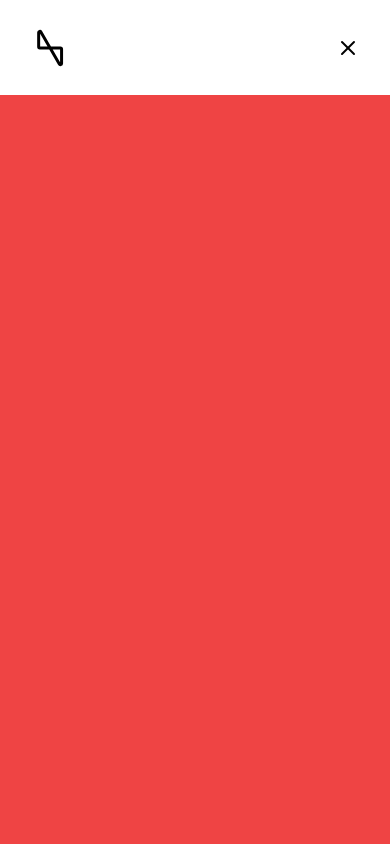
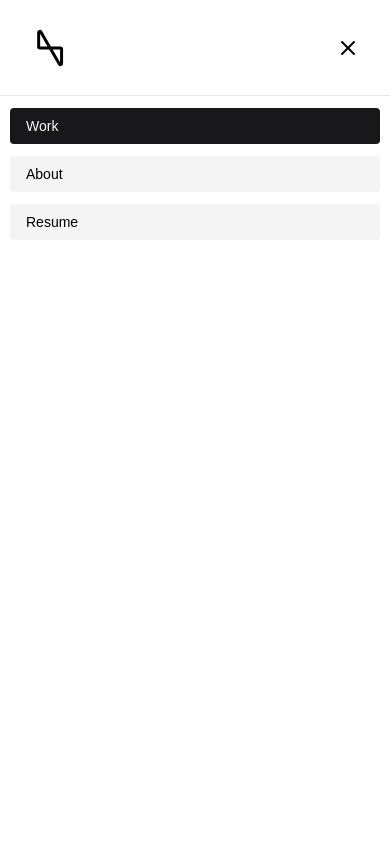
Before and after one commit to herosnuciatelli/heros-nuciatelli, a Next.js app: page / in a window 390 px wide. Both pictures are taken after a click on the element 348 px from the left and 47 px from the top of the page. Shown: the top 844 px of the page. Built offline with nearby package versions, Linux system fonts and the light colour scheme.

Commit message:
menu complete

```diff
--- a/src/app/about/page.tsx
+++ b/src/app/about/page.tsx
@@ -6,7 +6,7 @@ export default function About() {
     <>
       <main>
         <MaxWidthWrapper>
-          <div className="grid grid-cols-2 py-20">
+          <div className="grid lg:grid-cols-2 py-20">
             <div>
               <h2 className="font-semibold text-2xl">Get to know more <span className="bg-gradient-to-r from-blue-600 to-blue-900 bg-clip-text text-transparent">about Heros</span></h2>
               <div className="flex flex-col gap-3 mt-6">
--- a/src/components/Menu.tsx
+++ b/src/components/Menu.tsx
@@ -2,9 +2,15 @@
 
 import { MenuIcon, XIcon } from "lucide-react"
 import React from "react"
+import { buttonVariants } from "./ui/button"
+import MaxWidthWrapper from "./MaxWidthWrapper"
+import Link from "next/link"
+import { usePathname } from "next/navigation"
+import { cn } from "@/lib/utils"
 
 export const Menu = () => {
   const [isOpen, setIsOpen] = React.useState<boolean>(false)
+  const pathname = usePathname()
 
   React.useEffect(() => {
     if (!isOpen) return
@@ -22,7 +28,27 @@ export const Menu = () => {
         { !isOpen ? <MenuIcon /> : <XIcon />}
       </div>
       {isOpen && (
-        <div className="bg-red-500 fixed h-full w-full left-0 top-0 z-20 mt-[95px]"></div>
+        <div className="bg-white border-t fixed h-full w-full left-0 top-0 z-20 mt-[95px]">
+          <MaxWidthWrapper>
+            <nav className="py-3">
+              <ul className="flex flex-col gap-3">
+                <Link href={'/'} onClick={() => setIsOpen(false)}>
+                  <li className={cn(buttonVariants({ variant: "secondary"}), {
+                    "bg-zinc-900 text-zinc-50": pathname == '/'
+                  })}>Work</li>
+                </Link>
+                <Link href={'/about'} onClick={() => setIsOpen(false)}>
+                  <li className={cn(buttonVariants({ variant: "secondary"}), {
+                    "bg-zinc-900 text-zinc-50": pathname == '/about'
+                  })}>About</li>
+                </Link>
+                <Link href={'/pdfs/resume.pdf'} target="_blank" onClick={() => setIsOpen(false)}>
+                  <li className={cn(buttonVariants({ variant: "secondary"}))}>Resume</li>
+                </Link>
+              </ul>
+            </nav>
+          </MaxWidthWrapper>
+        </div>
       )}
     </>
   )
--- a/src/components/ui/button.tsx
+++ b/src/components/ui/button.tsx
@@ -1,16 +1,17 @@
 import { ComponentProps } from "react";
 import { tv, VariantProps } from 'tailwind-variants'
 
-const button = tv({
+export const buttonVariants = tv({
   base: 'rounded text-sm font-medium px-4 py-1.5 focus:ring-3 focus-ring focus:ring-rose-500',
   variants: {
     variant: {
       default: 'bg-zinc-900 text-zinc-50',
       outline: 'border border-zinc-900 bg-none hover:bg-zinc-900 hover:text-zinc-50 transition-all',
-      ghost: 'hover:bg-zinc-100'
+      ghost: 'hover:bg-zinc-100',
+      secondary: 'bg-zinc-100'
     },
     size: {
-      default: 'h-10 px-4'
+      default: 'py-2 px-4'
     },
   },
   defaultVariants: {
@@ -20,14 +21,14 @@ const button = tv({
 })
 
 export type ButtonProps = ComponentProps<'button'> &
-  VariantProps<typeof button> & {
+  VariantProps<typeof buttonVariants> & {
     // future propss
   }
 
 export function Button({variant ,...props}:ButtonProps) {
   return (
     <button
-      className={button({variant})}
+      className={buttonVariants({variant})}
       {...props}
     />
   )
```
